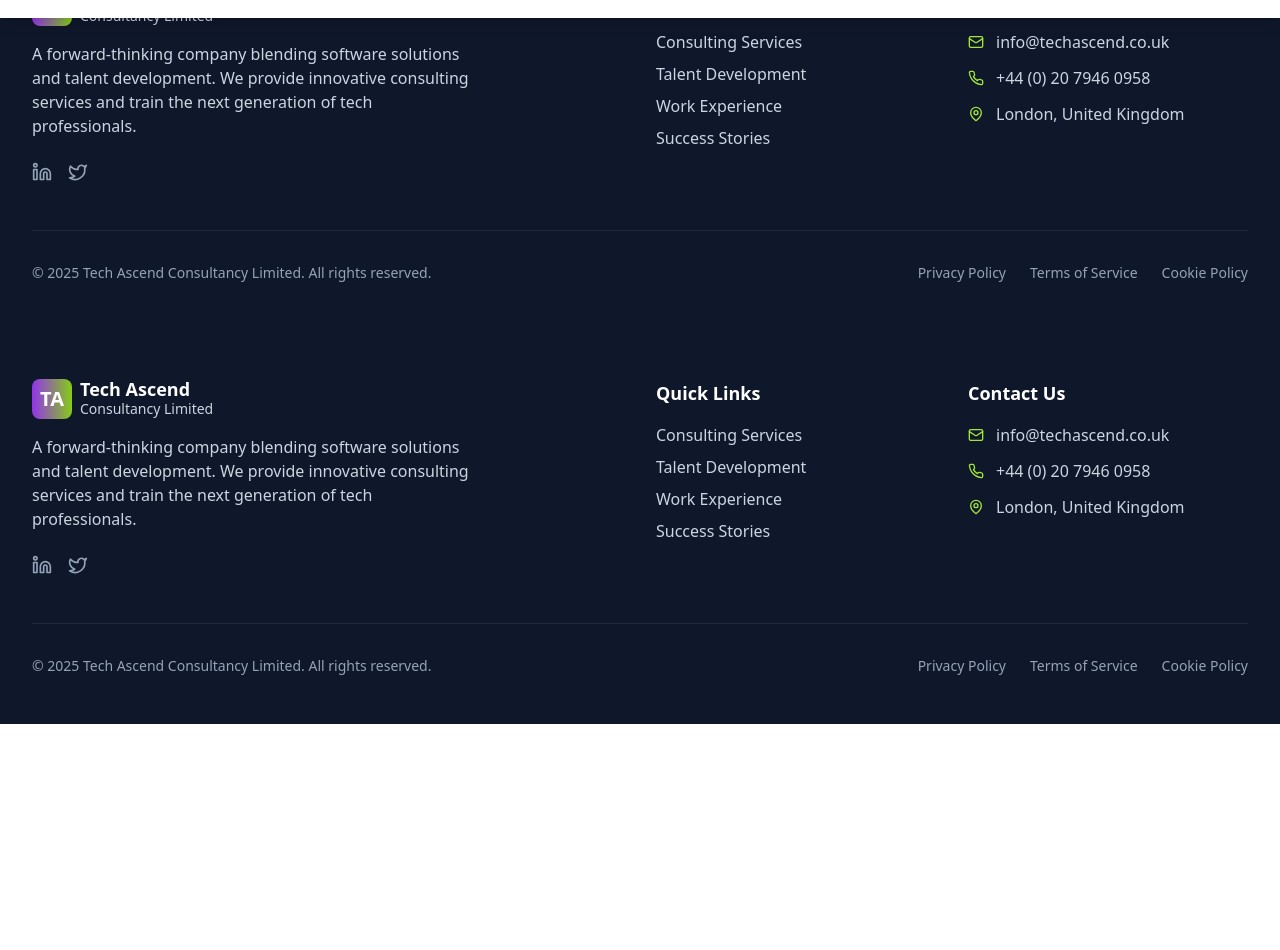
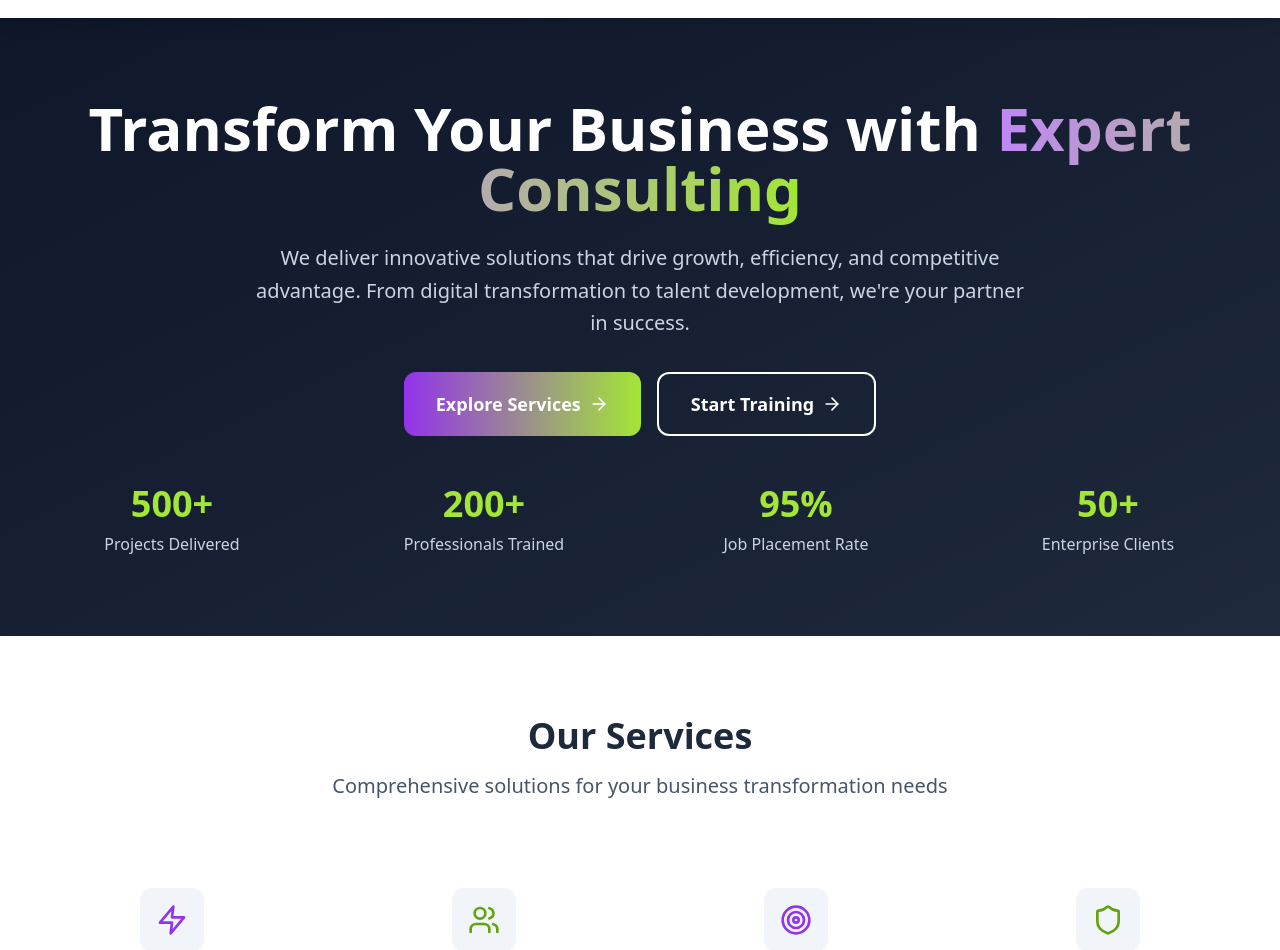
Before and after one commit to Techascendconsulting/website, a React (Vite) app: page / in a window 1280 px wide. Shown: the part 62-1012 px from the top of the page. Before the commit the page ends 800 px from the top, so only its background shows below. Built offline with nearby package versions, Linux system fonts and the light colour scheme.

Commit message:
Revert Entire Home Page to Working Design

```diff
--- a/src/pages/Home.tsx
+++ b/src/pages/Home.tsx
@@ -1,104 +1,235 @@
 import React from 'react';
 import { Link } from 'react-router-dom';
-import { Mail, Phone, MapPin, Linkedin, Twitter } from 'lucide-react';
+import { ArrowRight, CheckCircle, Users, Target, Zap, Shield, Globe, TrendingUp, Award, Clock, Star } from 'lucide-react';
 
-const Footer = () => {
+const Home = () => {
+  const services = [
+    {
+      icon: <Zap className="w-8 h-8 text-purple-600" />,
+      title: "Digital Transformation",
+      description: "End-to-end digital transformation strategies that modernize your business processes."
+    },
+    {
+      icon: <Users className="w-8 h-8 text-lime-600" />,
+      title: "Agile Implementation",
+      description: "Comprehensive agile transformation services to improve team productivity."
+    },
+    {
+      icon: <Target className="w-8 h-8 text-purple-600" />,
+      title: "Business Analysis",
+      description: "Expert business analysis services to bridge business needs and technical solutions."
+    },
+    {
+      icon: <Shield className="w-8 h-8 text-lime-600" />,
+      title: "Talent Development",
+      description: "Comprehensive training programs that prepare professionals for high-demand tech roles."
+    }
+  ];
+
+  const programs = [
+    { name: "Business Analyst", duration: "16 weeks", placement: "96%" },
+    { name: "Project Manager", duration: "20 weeks", placement: "94%" },
+    { name: "Product Owner", duration: "14 weeks", placement: "95%" },
+    { name: "Scrum Master", duration: "12 weeks", placement: "97%" }
+  ];
+
   return (
-    <footer className="bg-slate-900 text-white">
-      <div className="max-w-7xl mx-auto px-4 sm:px-6 lg:px-8 py-12">
-        <div className="grid grid-cols-1 md:grid-cols-4 gap-8">
-          {/* Company Info */}
-          <div className="col-span-1 md:col-span-2">
-            <Link to="/" className="flex items-center space-x-2 mb-4">
-              <div className="w-10 h-10 bg-gradient-to-r from-purple-600 to-lime-500 rounded-lg flex items-center justify-center">
-                <span className="text-white font-bold text-xl">TA</span>
-              </div>
-              <div className="flex flex-col">
-                <span className="font-bold text-lg leading-5">Tech Ascend</span>
-                <span className="text-sm text-slate-300">Consultancy Limited</span>
-              </div>
-            </Link>
-            <p className="text-slate-300 mb-6 max-w-md">
-              A forward-thinking company blending software solutions and talent development.
-              We provide innovative consulting services and train the next generation of
-              tech professionals.
+    <div className="pt-20">
+      {/* Hero Section */}
+      <section className="py-20 bg-gradient-to-br from-slate-900 to-slate-800">
+        <div className="max-w-7xl mx-auto px-4 sm:px-6 lg:px-8">
+          <div className="text-center">
+            <h1 className="text-5xl md:text-6xl font-bold text-white mb-6">
+              Transform Your Business with
+              <span className="text-transparent bg-clip-text bg-gradient-to-r from-purple-400 to-lime-400"> Expert Consulting</span>
+            </h1>
+            <p className="text-xl text-slate-300 mb-8 max-w-3xl mx-auto leading-relaxed">
+              We deliver innovative solutions that drive growth, efficiency, and competitive advantage.
+              From digital transformation to talent development, we're your partner in success.
             </p>
-            <div className="flex space-x-4">
-              <a href="#" className="text-slate-400 hover:text-lime-400 transition-colors">
-                <Linkedin size={20} />
-              </a>
-              <a href="#" className="text-slate-400 hover:text-lime-400 transition-colors">
-                <Twitter size={20} />
-              </a>
+            <div className="flex flex-col sm:flex-row gap-4 justify-center mb-12">
+              <Link
+                to="/consulting"
+                className="inline-flex items-center bg-gradient-to-r from-purple-600 to-lime-400 text-white px-8 py-4 rounded-xl font-semibold text-lg hover:shadow-2xl transition-all duration-300 transform hover:scale-105"
+              >
+                Explore Services
+                <ArrowRight className="ml-2" size={20} />
+              </Link>
+              <Link
+                to="/apply"
+                className="inline-flex items-center border-2 border-white text-white px-8 py-4 rounded-xl font-semibold text-lg hover:bg-white hover:text-slate-900 transition-all duration-300"
+              >
+                Start Training
+                <ArrowRight className="ml-2" size={20} />
+              </Link>
             </div>
-          </div>
 
-          {/* Quick Links */}
-          <div>
-            <h3 className="font-semibold text-lg mb-4">Quick Links</h3>
-            <ul className="space-y-2">
-              <li>
-                <Link to="/consulting" className="text-slate-300 hover:text-lime-400 transition-colors">
-                  Consulting Services
-                </Link>
-              </li>
-              <li>
-                <Link to="/talent-development" className="text-slate-300 hover:text-lime-400 transition-colors">
-                  Talent Development
-                </Link>
-              </li>
-              <li>
-                <Link to="/work-experience" className="text-slate-300 hover:text-lime-400 transition-colors">
-                  Work Experience
-                </Link>
-              </li>
-              <li>
-                <Link to="/success-stories" className="text-slate-300 hover:text-lime-400 transition-colors">
-                  Success Stories
-                </Link>
-              </li>
-            </ul>
-          </div>
-
-          {/* Contact Info */}
-          <div>
-            <h3 className="font-semibold text-lg mb-4">Contact Us</h3>
-            <div className="space-y-3">
-              <div className="flex items-center space-x-3">
-                <Mail size={16} className="text-lime-400" />
-                <span className="text-slate-300">info@techascend.co.uk</span>
-              </div>
-              <div className="flex items-center space-x-3">
-                <Phone size={16} className="text-lime-400" />
-                <span className="text-slate-300">+44 (0) 20 7946 0958</span>
-              </div>
-              <div className="flex items-center space-x-3">
-                <MapPin size={16} className="text-lime-400" />
-                <span className="text-slate-300">London, United Kingdom</span>
-              </div>
+            {/* Stats */}
+            <div className="grid grid-cols-2 lg:grid-cols-4 gap-8 text-center">
+              {[
+                { number: "500+", label: "Projects Delivered" },
+                { number: "200+", label: "Professionals Trained" },
+                { number: "95%", label: "Job Placement Rate" },
+                { number: "50+", label: "Enterprise Clients" }
+              ].map((stat, index) => (
+                <div key={index}>
+                  <div className="text-3xl lg:text-4xl font-bold text-lime-400 mb-2">{stat.number}</div>
+                  <div className="text-slate-300">{stat.label}</div>
+                </div>
+              ))}
             </div>
           </div>
         </div>
+      </section>
 
-        <div className="border-t border-slate-800 mt-12 pt-8 flex flex-col md:flex-row justify-between items-center">
-          <p className="text-slate-400 text-sm">
-            © 2025 Tech Ascend Consultancy Limited. All rights reserved.
-          </p>
-          <div className="flex space-x-6 mt-4 md:mt-0">
-            <a href="#" className="text-slate-400 hover:text-lime-400 text-sm transition-colors">
-              Privacy Policy
-            </a>
-            <a href="#" className="text-slate-400 hover:text-lime-400 text-sm transition-colors">
-              Terms of Service
-            </a>
-            <a href="#" className="text-slate-400 hover:text-lime-400 text-sm transition-colors">
-              Cookie Policy
-            </a>
+      {/* Services Section */}
+      <section className="py-20 bg-white">
+        <div className="max-w-7xl mx-auto px-4 sm:px-6 lg:px-8">
+          <div className="text-center mb-16">
+            <h2 className="text-4xl font-bold text-slate-800 mb-4">Our Services</h2>
+            <p className="text-xl text-slate-600">
+              Comprehensive solutions for your business transformation needs
+            </p>
+          </div>
+
+          <div className="grid grid-cols-1 md:grid-cols-2 lg:grid-cols-4 gap-8">
+            {services.map((service, index) => (
+              <div key={index} className="text-center p-6 rounded-xl hover:shadow-lg transition-all duration-300 transform hover:-translate-y-2">
+                <div className="w-16 h-16 mx-auto mb-4 bg-slate-100 rounded-xl flex items-center justify-center">
+                  {service.icon}
+                </div>
+                <h3 className="text-xl font-semibold text-slate-800 mb-3">{service.title}</h3>
+                <p className="text-slate-600">{service.description}</p>
+              </div>
+            ))}
           </div>
         </div>
-      </div>
-    </footer>
+      </section>
+
+      {/* Training Programs Section */}
+      <section className="py-20 bg-gradient-to-r from-lime-400 to-lime-500">
+        <div className="max-w-7xl mx-auto px-4 sm:px-6 lg:px-8">
+          <div className="text-center mb-16">
+            <h2 className="text-4xl font-bold text-slate-900 mb-4">Training Programs</h2>
+            <p className="text-xl text-slate-700">
+              Launch your tech career with our comprehensive training programs
+            </p>
+          </div>
+
+          <div className="grid grid-cols-1 md:grid-cols-2 lg:grid-cols-4 gap-8">
+            {programs.map((program, index) => (
+              <div key={index} className="bg-white p-6 rounded-xl text-center hover:shadow-xl transition-all duration-300 transform hover:-translate-y-2">
+                <h3 className="text-xl font-bold text-slate-800 mb-2">{program.name}</h3>
+                <div className="text-3xl font-bold text-purple-600 mb-2">{program.placement}</div>
+                <div className="text-slate-600 mb-4">Placement Rate</div>
+                <div className="text-sm text-slate-500">{program.duration}</div>
+              </div>
+            ))}
+          </div>
+
+          <div className="text-center mt-12">
+            <Link
+              to="/talent-development"
+              className="inline-flex items-center bg-slate-900 text-white px-8 py-4 rounded-xl font-semibold text-lg hover:bg-slate-800 transition-all duration-300 transform hover:scale-105"
+            >
+              View All Programs
+              <ArrowRight className="ml-2" size={20} />
+            </Link>
+          </div>
+        </div>
+      </section>
+
+      {/* Success Stories Section */}
+      <section className="py-20 bg-slate-50">
+        <div className="max-w-7xl mx-auto px-4 sm:px-6 lg:px-8">
+          <div className="text-center mb-16">
+            <h2 className="text-4xl font-bold text-slate-800 mb-4">Success Stories</h2>
+            <p className="text-xl text-slate-600">
+              Real careers transformed through our programs
+            </p>
+          </div>
+
+          <div className="grid grid-cols-1 md:grid-cols-3 gap-8">
+            {[
+              {
+                name: "Sarah Chen",
+                role: "Senior Business Analyst at JPMorgan Chase",
+                image: "https://images.pexels.com/photos/3184465/pexels-photo-3184465.jpeg",
+                quote: "The real project experience made all the difference. I started my new role confident and ready to contribute from day one."
+              },
+              {
+                name: "Michael Rodriguez",
+                role: "Product Owner at Spotify",
+                image: "https://images.pexels.com/photos/3184291/pexels-photo-3184291.jpeg",
+                quote: "The program didn't just teach me about product management – it made me think like a product leader."
+              },
+              {
+                name: "Emma Thompson",
+                role: "Scrum Master at Barclays",
+                image: "https://images.pexels.com/photos/3184360/pexels-photo-3184360.jpeg",
+                quote: "Tech Ascend didn't just train me for a job – they prepared me for a career with real growth potential."
+              }
+            ].map((story, index) => (
+              <div key={index} className="bg-white p-8 rounded-xl shadow-lg hover:shadow-xl transition-all duration-300">
+                <div className="flex items-center mb-6">
+                  <img
+                    src={story.image}
+                    alt={story.name}
+                    className="w-16 h-16 rounded-full object-cover mr-4"
+                  />
+                  <div>
+                    <h4 className="font-semibold text-slate-800">{story.name}</h4>
+                    <p className="text-sm text-slate-600">{story.role}</p>
+                  </div>
+                </div>
+                <blockquote className="text-slate-700 italic">
+                  "{story.quote}"
+                </blockquote>
+              </div>
+            ))}
+          </div>
+
+          <div className="text-center mt-12">
+            <Link
+              to="/success-stories"
+              className="inline-flex items-center text-purple-600 font-semibold hover:text-purple-700 transition-colors text-lg"
+            >
+              Read More Success Stories
+              <ArrowRight className="ml-2" size={20} />
+            </Link>
+          </div>
+        </div>
+      </section>
+
+      {/* CTA Section */}
+      <section className="py-20 bg-gradient-to-r from-lime-400 to-lime-500">
+        <div className="max-w-4xl mx-auto text-center px-4 sm:px-6 lg:px-8">
+          <h2 className="text-4xl font-bold text-slate-900 mb-6">
+            Ready to Transform Your Future?
+          </h2>
+          <p className="text-xl text-slate-700 mb-8">
+            Whether you need expert consulting or want to launch your tech career, we're here to help you succeed.
+          </p>
+          <div className="flex flex-col sm:flex-row gap-4 justify-center">
+            <Link
+              to="/contact"
+              className="inline-flex items-center bg-slate-900 text-white px-8 py-4 rounded-xl font-semibold text-lg hover:bg-slate-800 transition-all duration-300 transform hover:scale-105"
+            >
+              Get Started Today
+              <ArrowRight className="ml-2" size={20} />
+            </Link>
+            <Link
+              to="/resources"
+              className="inline-flex items-center border-2 border-slate-900 text-slate-900 px-8 py-4 rounded-xl font-semibold text-lg hover:bg-slate-900 hover:text-white transition-all duration-300"
+            >
+              Explore Resources
+              <ArrowRight className="ml-2" size={20} />
+            </Link>
+          </div>
+        </div>
+      </section>
+    </div>
   );
 };
 
-export default Footer;
+export default Home;
```
